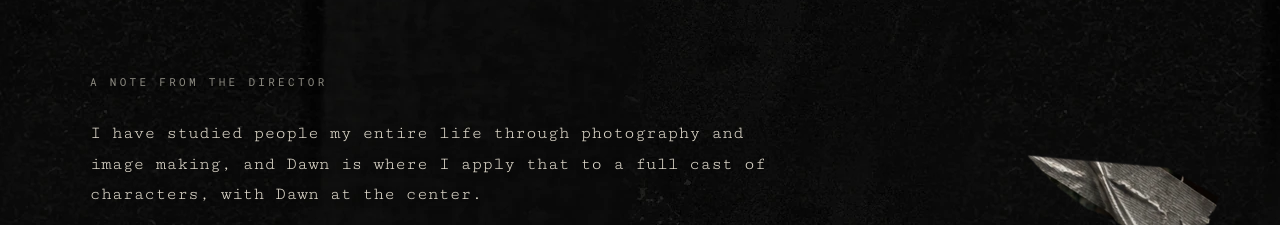
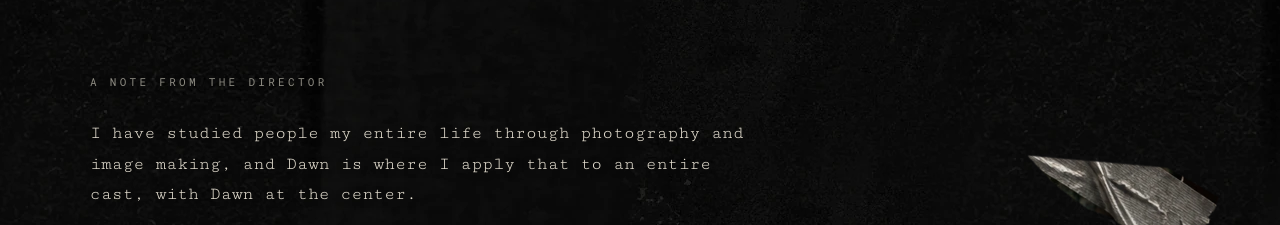
Before and after one commit to noahconopask-atlas/dawn-treatment, a plain HTML site: page index.html in a window 1280 px wide. Shown: the part 1608-1833 px from the top of the page. Drawn offline with Linux system fonts and the light colour scheme; a web font is replaced by a local one.

Commit message:
Director's note: tighten
Co-Authored-By: Claude Opus 5.5 <noreply@anthropic.com>
Claude-Session: https://claude.ai/code/session_01V1tD4eheL4aY6MxkN7Txhe

```diff
--- a/index.html
+++ b/index.html
@@ -206,7 +206,7 @@ footer{padding:40px 20px 70px;text-align:center}
   <div class="inner">
     <p class="eyebrow">A note from the director</p>
     <div class="stack">
-      <p>I have studied people my entire life through photography and image making, and Dawn is where I apply that to a full cast of characters, with Dawn at the center.</p>
+      <p>I have studied people my entire life through photography and image making, and Dawn is where I apply that to an entire cast, with Dawn at the center.</p>
       <p><span class="todo">Two or three sentences in your own words: where this story comes from for you and Seth, and what you recognize in Dawn.</span></p>
       <p>What interests me is someone completely falling apart, hitting rock bottom, and merging with the darkest parts of themselves to become a whole, actualized person who accepts who they are.</p>
       <p>This document covers the script and how I would make it, along with my background as a director. Thank you for your time.</p>
```
